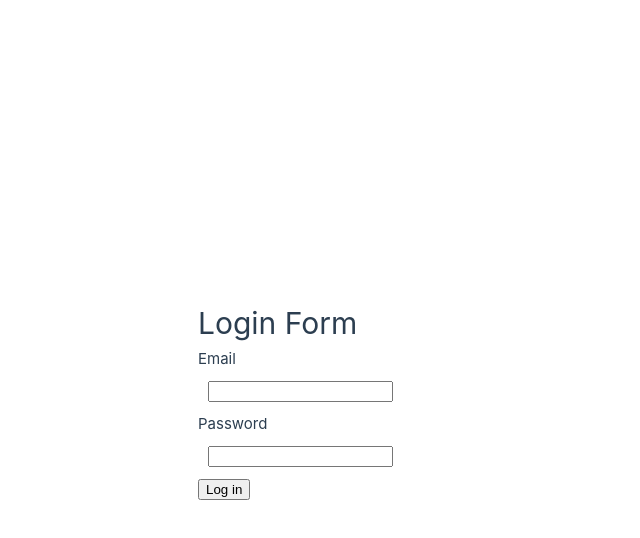
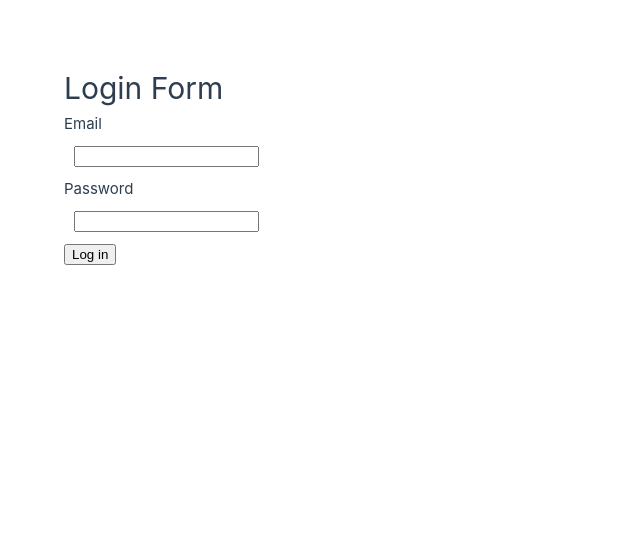
Before and after one commit to gosikxo/vue-project, a Vue app: page / in a window 1280 px wide. Shown: the top 538 px of the page, without its empty margins (0-640 px from the left). Built offline with nearby package versions, Linux system fonts and the light colour scheme.

Commit message:
Delete css files

```diff
--- a/src/assets/main.css
+++ b/src/assets/main.css
@@ -7,29 +7,3 @@
 
   font-weight: normal;
 }
-
-a,
-.green {
-  text-decoration: none;
-  color: hsla(160, 100%, 37%, 1);
-  transition: 0.4s;
-}
-
-@media (hover: hover) {
-  a:hover {
-    background-color: hsla(160, 100%, 37%, 0.2);
-  }
-}
-
-@media (min-width: 1024px) {
-  body {
-    display: flex;
-    place-items: center;
-  }
-
-  #app {
-    display: grid;
-    grid-template-columns: 1fr 1fr;
-    padding: 0 2rem;
-  }
-}
```
Also changed, not shown: src/assets/logo.svg (deleted).
